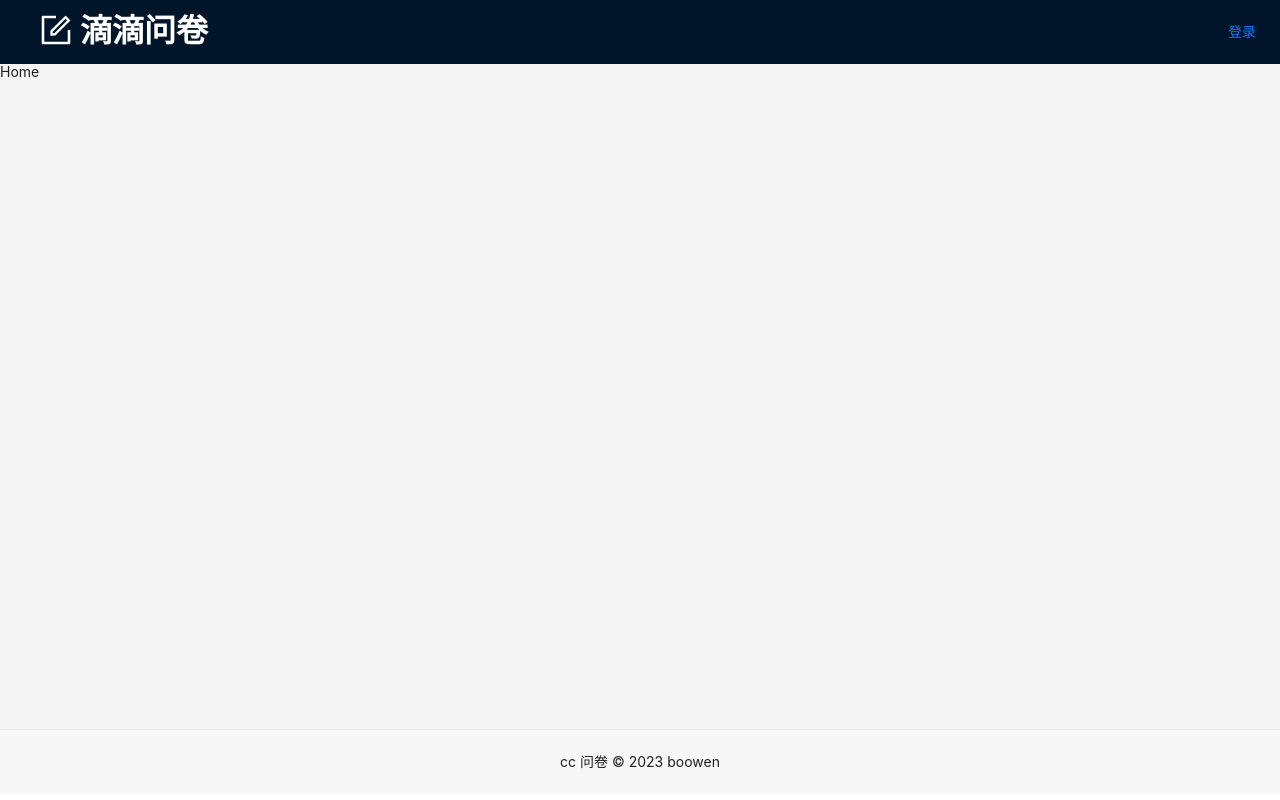
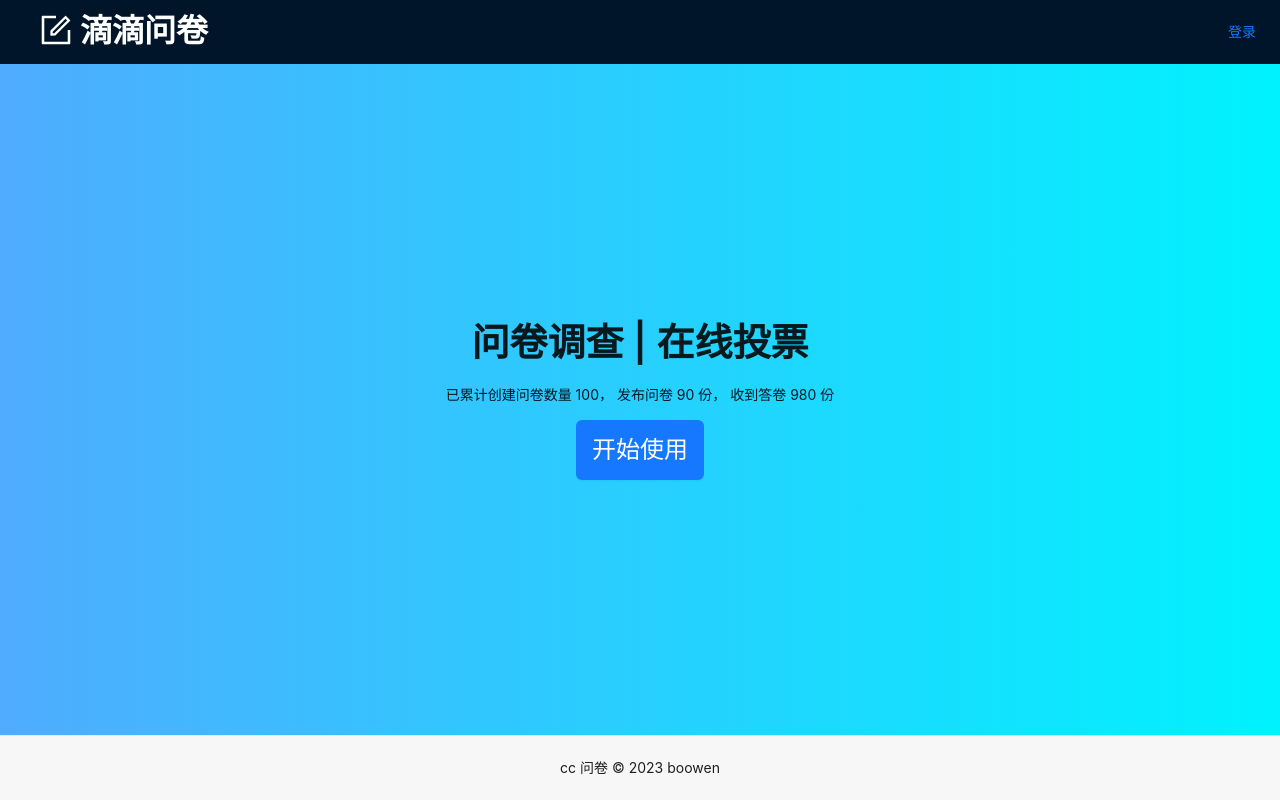
Before and after one commit to zhaobw61/wenjuanxing, a React app: page / in a window 1280 px wide. Built offline with nearby package versions, Linux system fonts and the light colour scheme.

Commit message:
add home

```diff
--- /dev/null
+++ b/src/pages/Home.module.less
@@ -0,0 +1,15 @@
+.container {
+  height: calc(100vh - 64px - 65px) ;
+  display: flex;
+  flex-direction: column;
+  justify-content: center;
+  align-items: center;
+  background-image: linear-gradient(to right, #4facfe 0%, #00f2fe 100%);
+  .info {
+    text-align: center;
+    button {
+      height: 60px;
+      font-size: 24px
+    }
+  }
+}
--- a/src/pages/Home.tsx
+++ b/src/pages/Home.tsx
@@ -1,7 +1,23 @@
-import React from 'react'
+import { Button, Typography } from "antd"
+import { useNavigate } from "react-router-dom"
+import styles from './Home.module.less';
+const { Title, Paragraph } = Typography
+
+
 
 export default function Home() {
+  const nav = useNavigate();
   return (
-    <div>Home</div>
+    <div className={styles.container}>
+      <div className={styles.info}>
+        <Title>问卷调查 | 在线投票</Title>
+        <Paragraph>已累计创建问卷数量 100， 发布问卷 90 份， 收到答卷 980 份</Paragraph>
+        <div>
+          <Button type="primary" onClick={() => {
+            nav('/manage/list')
+          }}>开始使用</Button>
+        </div>
+      </div>
+    </div>
   )
 }
```
